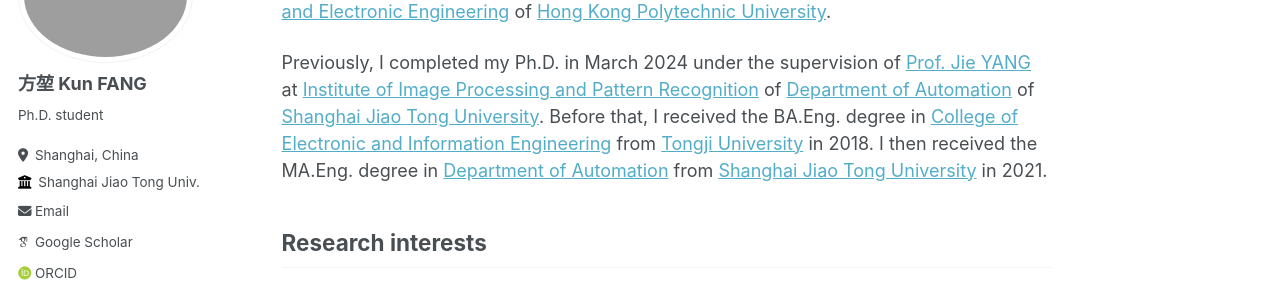
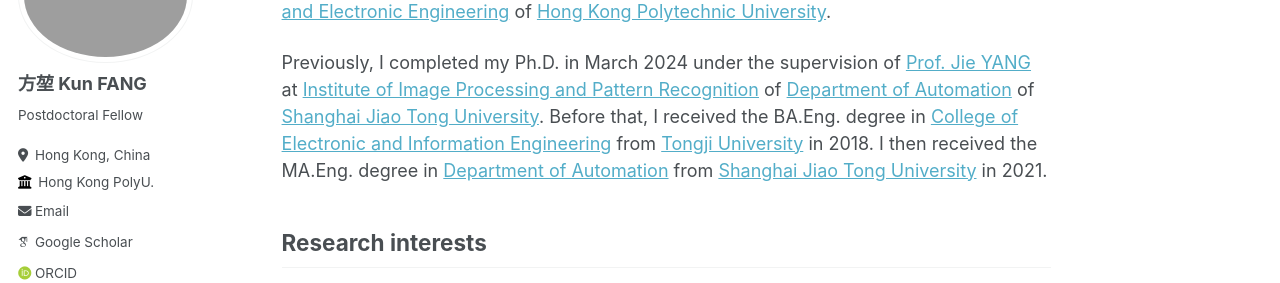
Before and after one commit to fanghenshaometeor/fanghenshaometeor.github.io, a Jekyll site: the page built from _pages/about.md, in a window 1280 px wide. Shown: the part 177-460 px from the top of the page. Built offline with Jekyll 4.4.1, drawn with Linux system fonts in a browser that asks for light colours; some web fonts are replaced.

Commit message:
update-about

```diff
--- a/_config.yml
+++ b/_config.yml
@@ -11,7 +11,7 @@
 title                    : " 方堃 Kun FANG "
 title_separator          : "-"
 name                     : &name "Kun FANG"
-description              : &description "Ph.D. student"
+description              : &description "Postdoctoral Fellow"
 url                      : "https://fanghenshaometeor.github.io" # the base hostname & protocol for your site e.g. "https://mmistakes.github.io"
 baseurl                  : "" # the subpath of your site, e.g. "/blog"
 repository               : "fanghenshaometeor/fanghenshaometeor.github.io"
@@ -24,11 +24,11 @@
   avatar           : "https://fanghenshaometeor.github.io/images/profile.jpg"
   name             : "方堃 Kun FANG"
   pronouns         : # example: "she/her"
-  bio              : "Ph.D. student"
-  location         : "Shanghai, China"
-  employer         : "Shanghai Jiao Tong Univ."
+  bio              : "Postdoctoral Fellow"
+  location         : "Hong Kong, China"
+  employer         : "Hong Kong PolyU."
   uri              : # URL
-  email            : "fanghenshao@sjtu.edu.cn"
+  email            : "kun.fang@poly.edu.hk"
 
   # Academic websites
   arxiv            : # URL - Update with the correct link to your profile
```
